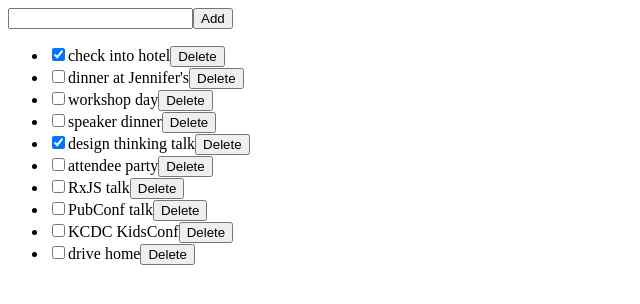
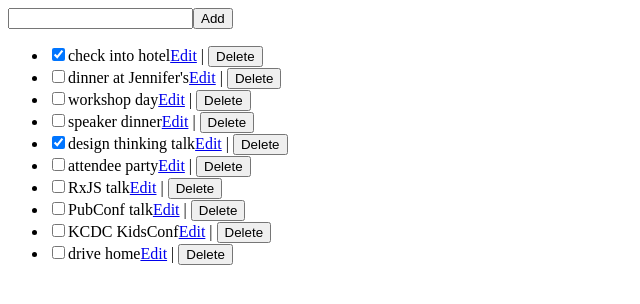
Before and after one commit to sandikbarr/rxjs-todo, an Angular app: page /todos in a window 1280 px wide. Shown: the top 304 px of the page, without its empty margins (0-640 px from the left). Built offline with nearby package versions, Linux system fonts and the light colour scheme; data requests are answered from the project's data file.

Commit message:
now with todo edit

```diff
--- a/src/app/app.routing.ts
+++ b/src/app/app.routing.ts
@@ -2,6 +2,7 @@ import { ModuleWithProviders } from '@angular/core';
 import { Routes, RouterModule } from '@angular/router';
 
 import { TodoListComponent } from './todo/components/todo-list.component';
+import { TodoEditComponent } from './todo/components/todo-edit.component';
 
 export const routes: Routes = [
   {
@@ -9,7 +10,8 @@ export const routes: Routes = [
     pathMatch: 'full',
     redirectTo: 'todos'
   },
-  { path: 'todos',     component: TodoListComponent },
+  { path: 'todos', component: TodoListComponent },
+  { path: 'todos/:id', component: TodoEditComponent }
 ];
 
 export const routing: ModuleWithProviders = RouterModule.forRoot(routes);
--- /dev/null
+++ b/src/app/todo/components/todo-edit.component.ts
@@ -0,0 +1,38 @@
+import { Component, OnInit } from '@angular/core';
+import { ActivatedRoute, Router } from '@angular/router';
+import { Todo } from '../models/Todo';
+import { TodoStoreService } from '../store/todo-store.service';
+
+@Component({
+  selector: 'app-todo-edit',
+  template: `
+    <input type="checkbox" [checked]="todo?.completed" (click)="onToggleTodo(!todo.completed)"/>
+    <input #todoInput [value]="todo?.description" (change)="onEditTodo(todoInput.value)"/>
+    <button (click)="onEditTodo(todoInput.value)">Save</button>
+  `
+})
+export class TodoEditComponent implements OnInit {
+  todo: Todo;
+
+  constructor(private todoStore: TodoStoreService,
+              private route: ActivatedRoute,
+              private router: Router) {}
+
+  ngOnInit() {
+    this.route.params.subscribe(params => {
+      const id = +params['id'];
+      this.todoStore.todos.subscribe((todos: Todo[]) => {
+        this.todo = todos.find(todo => todo.id === id);
+      });
+    });
+  }
+
+  onEditTodo(description: string) {
+    this.todoStore.editTodo({...this.todo, description});
+    this.router.navigate(['/todos']);
+  }
+
+  onToggleTodo(completed: boolean) {
+    this.todoStore.editTodo({...this.todo, completed});
+  }
+}
--- a/src/app/todo/components/todo-list-item.component.ts
+++ b/src/app/todo/components/todo-list-item.component.ts
@@ -11,6 +11,7 @@ import { Todo } from '../models/Todo';
         [checked]="todo.completed"
         (click)="toggleTodo.emit(!todo.completed)"/>
       <label [for]="todo.id">{{ todo.description }}</label>
+      <a [routerLink]="todo.id">Edit</a> |
       <button (click)="deleteTodo.emit()">Delete</button>
     </li>
   `
--- a/src/app/todo/components/todo-list.component.ts
+++ b/src/app/todo/components/todo-list.component.ts
@@ -34,7 +34,7 @@ export class TodoListComponent implements OnInit, OnDestroy {
   }
 
   toggleTodo(todo: Todo, completed: boolean) {
-    this.todoStore.toggleTodo({...todo, completed});
+    this.todoStore.editTodo({...todo, completed});
   }
 
   addTodo(todo: Todo) {
--- a/src/app/todo/store/todo-store.service.ts
+++ b/src/app/todo/store/todo-store.service.ts
@@ -37,15 +37,15 @@ export class TodoStoreService {
     return observable;
   }
 
-  toggleTodo(toggled: Todo): Observable<Todo> {
-    const observable = this.todoAPI.toggleTodo(toggled);
+  editTodo(todo: Todo): Observable<Todo> {
+    const observable = this.todoAPI.toggleTodo(todo);
 
     observable.subscribe(() => {
       const todos = this._todos.getValue();
-      const index = todos.findIndex((t: Todo) => t.id === toggled.id);
+      const index = todos.findIndex((t: Todo) => t.id === todo.id);
       this._todos.next([
         ...todos.slice(0, index),
-        toggled,
+        todo,
         ...todos.slice(index + 1)
       ]);
     });
```
Also changed, not shown: src/app/todo/todo.module.ts (+6 -2 lines).
